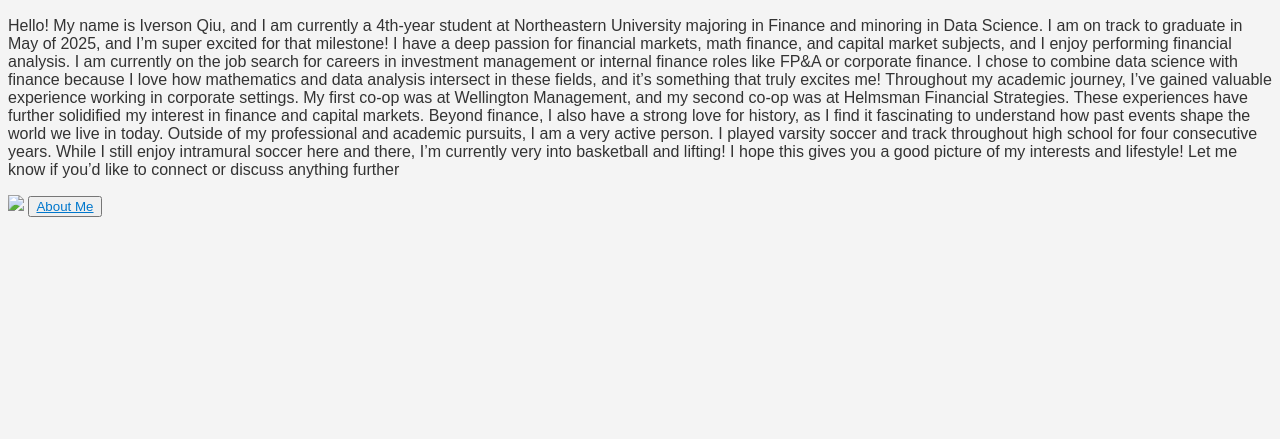
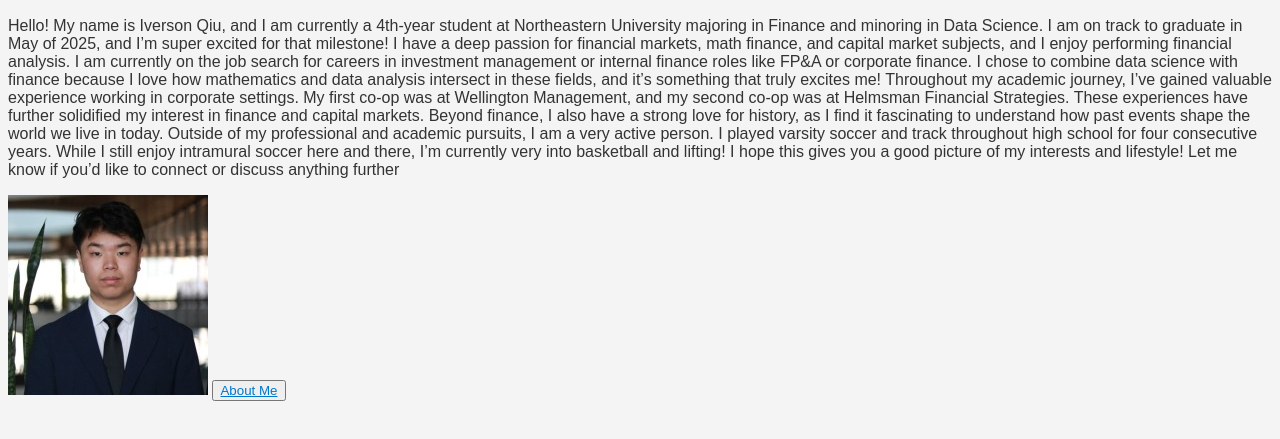
Before and after one commit to qiuiverson111/Welcome-to-My-Website-, a plain HTML site: page index.html in a window 1280 px wide. Shown: the part 111-550 px from the top of the page. Drawn offline with Linux system fonts and the light colour scheme; the site is published under a folder, as on GitHub Pages, so addresses that start at the root find nothing.

Commit message:
image update

```diff
--- a/index.html
+++ b/index.html
@@ -22,7 +22,7 @@
             I hope this gives you a good picture of my interests and lifestyle! Let me know if you’d like to connect or discuss anything further
 
         </p>
-        <img id="headshot" src="/picture1.png" />
+        <img id="header" src="picture1.png" />
 
 
 
```
